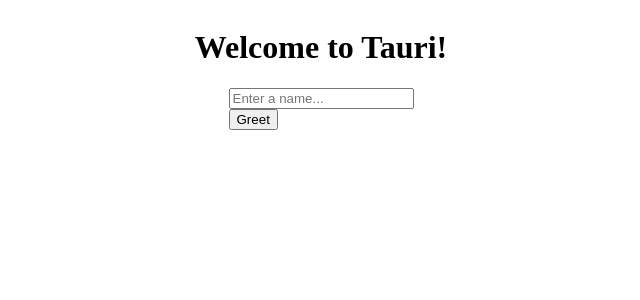
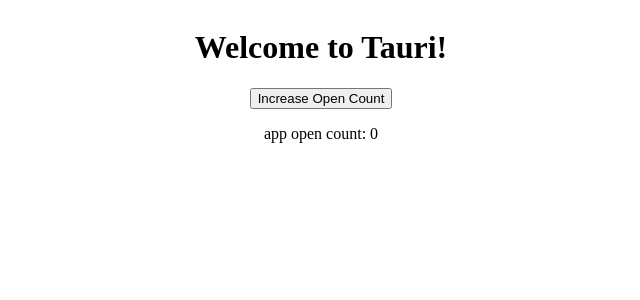
Before and after one commit to SayeedAfridi/master-pharmacy, a React (Vite) app: page / in a window 1280 px wide. Shown: the top 300 px of the page, without its empty margins (319-959 px from the left). Built offline with nearby package versions, Linux system fonts and the light colour scheme.

Commit message:
feat(*): redux integration

```diff
--- a/src/App.tsx
+++ b/src/App.tsx
@@ -1,14 +1,11 @@
-import { useState } from 'react';
-import { invoke } from '@tauri-apps/api/tauri';
-import { Button, Col, Input, Row } from 'antd';
+import { selectAppOpenCount } from '@src/lib/redux/app/app.selsectors';
+import { appActions } from '@src/lib/redux/app/app.slice';
+import { Button, Col, Row } from 'antd';
+import { useDispatch, useSelector } from 'react-redux';
 
 function App() {
-  const [greetMsg, setGreetMsg] = useState('');
-  const [name, setName] = useState('');
-
-  async function greet() {
-    setGreetMsg(await invoke('greet', { name }));
-  }
+  const appOpenCount = useSelector(selectAppOpenCount);
+  const dispatch = useDispatch();
 
   return (
     <div
@@ -22,19 +19,15 @@
       <h1>Welcome to Tauri!</h1>
       <Row gutter={[8, 8]}>
         <Col>
-          <Input
-            id='greet-input'
-            onChange={(e) => setName(e.currentTarget.value)}
-            placeholder='Enter a name...'
-          />
-        </Col>
-        <Col>
-          <Button type='primary' onClick={greet}>
-            Greet
+          <Button
+            type='primary'
+            onClick={() => dispatch(appActions.increaseOpenCount())}
+          >
+            Increase Open Count
           </Button>
         </Col>
       </Row>
-      <p>{greetMsg}</p>
+      <p>app open count: {appOpenCount}</p>
     </div>
   );
 }
--- a/src/AppProvider.tsx
+++ b/src/AppProvider.tsx
@@ -1,8 +1,17 @@
 import { FC } from 'react';
 import App from '@src/App';
+import { Provider } from 'react-redux';
+import store, { persistor } from '@src/lib/redux/store';
+import { PersistGate } from 'redux-persist/integration/react';
 
 const AppProvider: FC = () => {
-  return <App />;
+  return (
+    <Provider store={store}>
+      <PersistGate persistor={persistor}>
+        <App />
+      </PersistGate>
+    </Provider>
+  );
 };
 
 export default AppProvider;
--- /dev/null
+++ b/src/lib/redux/app/app.selsectors.ts
@@ -0,0 +1,9 @@
+import { createSelector } from '@reduxjs/toolkit';
+import { RootState } from '@src/lib/redux/store';
+
+const selectApp = (state: RootState) => state.app;
+
+export const selectAppOpenCount = createSelector(
+  [selectApp],
+  (app) => app.openCount,
+);
--- /dev/null
+++ b/src/lib/redux/app/app.slice.ts
@@ -0,0 +1,24 @@
+import { createSlice } from '@reduxjs/toolkit';
+import { ReducerName } from '@src/lib/redux/constsnts/reducer.names';
+
+interface AppState {
+  openCount: number;
+}
+
+const initialState: AppState = {
+  openCount: 0,
+};
+
+const appSlice = createSlice({
+  name: ReducerName.app,
+  initialState,
+  reducers: {
+    increaseOpenCount: (state) => {
+      state.openCount = state.openCount + 1;
+    },
+  },
+});
+
+export const appActions = appSlice.actions;
+
+export const appReducer = appSlice.reducer;
--- /dev/null
+++ b/src/lib/redux/constsnts/reducer.names.ts
@@ -0,0 +1,3 @@
+export const ReducerName = {
+  app: 'app',
+};
--- /dev/null
+++ b/src/lib/redux/root.reducer.ts
@@ -0,0 +1,16 @@
+import { combineReducers } from '@reduxjs/toolkit';
+import { appReducer } from '@src/lib/redux/app/app.slice';
+import { persistReducer } from 'redux-persist';
+import storage from 'redux-persist/lib/storage';
+
+const config = {
+  key: 'root',
+  storage,
+  whitelist: ['app'],
+};
+
+const reducers = combineReducers({
+  app: appReducer,
+});
+
+export const rootReducer = persistReducer(config, reducers);
--- /dev/null
+++ b/src/lib/redux/store.ts
@@ -0,0 +1,38 @@
+import { configureStore } from '@reduxjs/toolkit';
+import { rootReducer } from '@src/lib/redux/root.reducer';
+import {
+  persistStore,
+  FLUSH,
+  REHYDRATE,
+  PAUSE,
+  PERSIST,
+  PURGE,
+  REGISTER,
+} from 'redux-persist';
+import logger from 'redux-logger';
+
+let mids: any[] = [];
+
+if (import.meta.env.DEV) {
+  mids.push(logger);
+}
+
+const store = configureStore({
+  reducer: rootReducer,
+  middleware: (getDefaultMiddleware) =>
+    getDefaultMiddleware({
+      serializableCheck: {
+        ignoredActions: [FLUSH, REHYDRATE, PAUSE, PERSIST, PURGE, REGISTER],
+      },
+      thunk: false,
+    }).concat(mids),
+  devTools: import.meta.env.DEV,
+});
+
+export type RootState = ReturnType<typeof store.getState>;
+
+export type AppDispatch = typeof store.dispatch;
+
+export default store;
+
+export const persistor = persistStore(store);
```
Also changed, not shown: package.json (+7 -1 lines), 1 other file (tests, documents, lock files or other folders).
